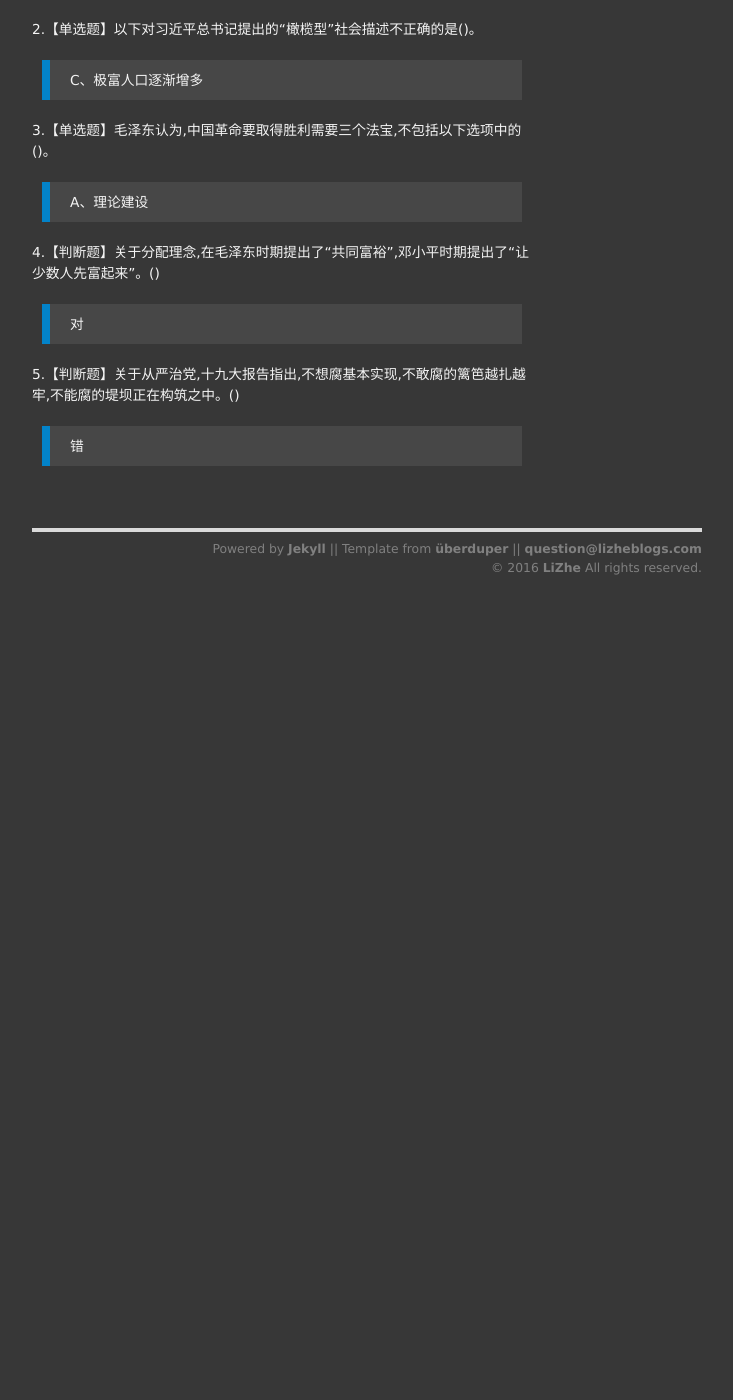
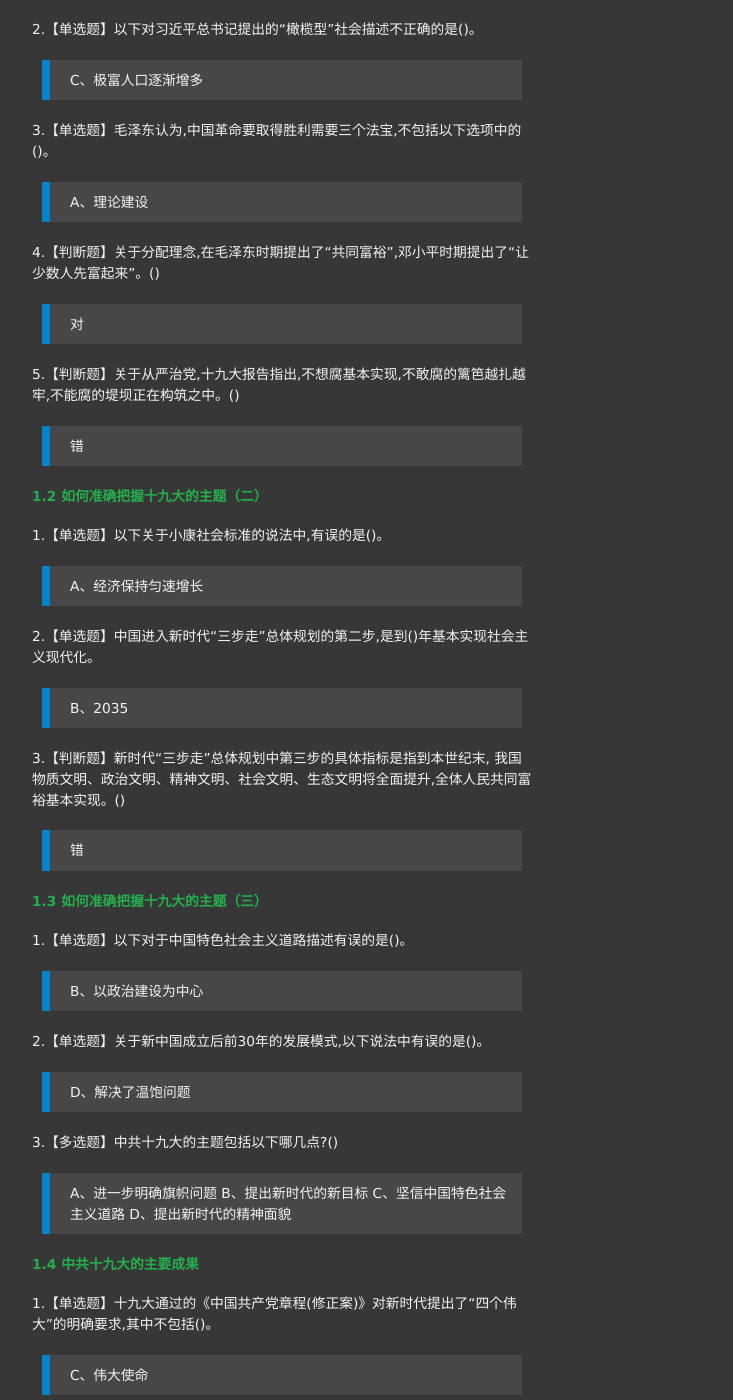
Before and after one commit to pulque/pulque.github.io, a Jekyll site: the page built from all/idea/_posts/2018-10-17-chinese-political-studies.html, in a window 1280 px wide and 1400 px high, scrolled down 492 px. Shown: the whole window, without its empty margins (273-1006 px from the left). Built offline with Jekyll 4.4.1, drawn with Linux system fonts in a browser that asks for light colours; comment, search, counter and statistics services are not loaded; before the commit the page ends 1122 px from its top, so only the background shows below that; some of the changed text lies outside the part shown.

Commit message:
update chinese political studies

```diff
--- a/all/idea/_posts/2018-10-17-chinese-political-studies.html
+++ b/all/idea/_posts/2018-10-17-chinese-political-studies.html
@@ -32,5 +32,69 @@ A、理论建设
 错
 </blockquote>
 
+<h4>1.2 如何准确把握十九大的主题（二）</h4>
+1.【单选题】以下关于小康社会标准的说法中,有误的是()。<br>
+<blockquote>
+A、经济保持匀速增长
+</blockquote>
+2.【单选题】中国进入新时代“三步走”总体规划的第二步,是到()年基本实现社会主义现代化。<br>
+<blockquote>
+B、2035
+</blockquote>
+3.【判断题】新时代“三步走”总体规划中第三步的具体指标是指到本世纪末,
+我国物质文明、政治文明、精神文明、社会文明、生态文明将全面提升,全体人民共同富裕基本实现。()<br>
+<blockquote>
+错
+</blockquote>
+
+<h4>1.3 如何准确把握十九大的主题（三）</h4>
+1.【单选题】以下对于中国特色社会主义道路描述有误的是()。<br>
+<blockquote>
+B、以政治建设为中心
+</blockquote>
+2.【单选题】关于新中国成立后前30年的发展模式,以下说法中有误的是()。<br>
+<blockquote>
+D、解决了温饱问题
+</blockquote>
+3.【多选题】中共十九大的主题包括以下哪几点?()<br>
+<blockquote>
+A、进一步明确旗帜问题
+B、提出新时代的新目标
+C、坚信中国特色社会主义道路
+D、提出新时代的精神面貌
+</blockquote>
+
+<h4>1.4 中共十九大的主要成果</h4>
+1.【单选题】十九大通过的《中国共产党章程(修正案)》对新时代提出了“四个伟大”的明确要求,其中不包括()。<br>
+<blockquote>
+C、伟大使命
+</blockquote>
+2.【单选题】十九大报告指出,新时代我国社会主要矛盾是()。<br>
+<blockquote>
+C、人民日益增长的美好生活需要同不平衡不充分的发展之间的矛盾
+</blockquote>
+3.【判断题】十九大报告指出,当前我国处在决胜总体实现小康的阶段。()<br>
+<blockquote>
+错
+</blockquote>
+
+<h4>1.5 中共十九大报告起草过程与战略意义</h4>
+1.【单选题】习近平总书记提出的“四个自信”的论述不包括:()。<br>
+<blockquote>
+D、军事自信
+</blockquote>
+2.【多选题】十九大报告起草遵循以下哪几项原则?()<br>
+<blockquote>
+A、坚持正确政治方向
+B、坚持解放思想、与时俱进
+C、坚持战略思维和系统思维
+D、坚持问题导向、强化问题意识
+E、坚持从实际出发
+</blockquote>
+3.【判断题】中共十九大为新时代与新征程提供了新的行动指南:习近平新时代中国特色社会主义思想。()<br>
+<blockquote>
+对
+</blockquote>
+
 <br>
 <br>
```
